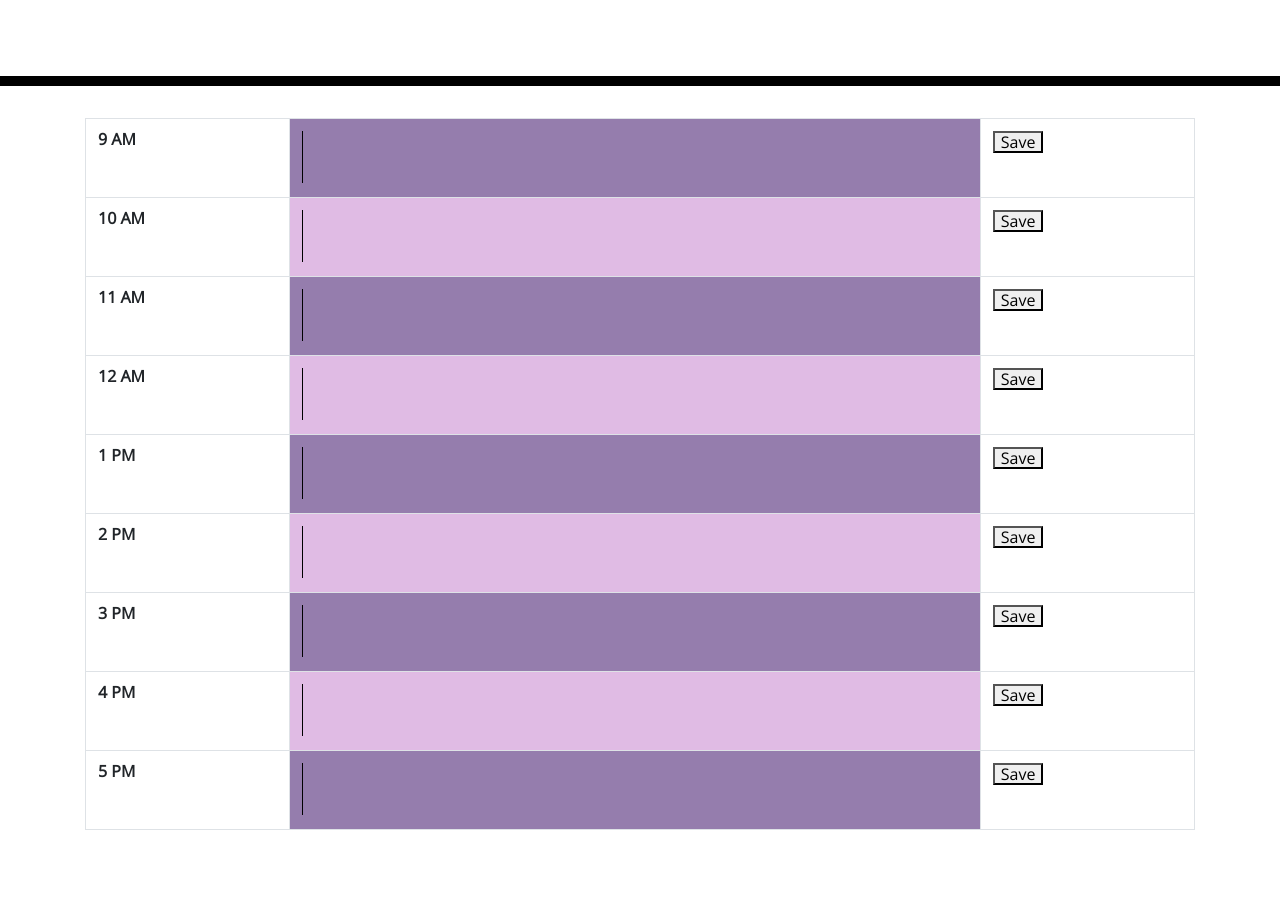
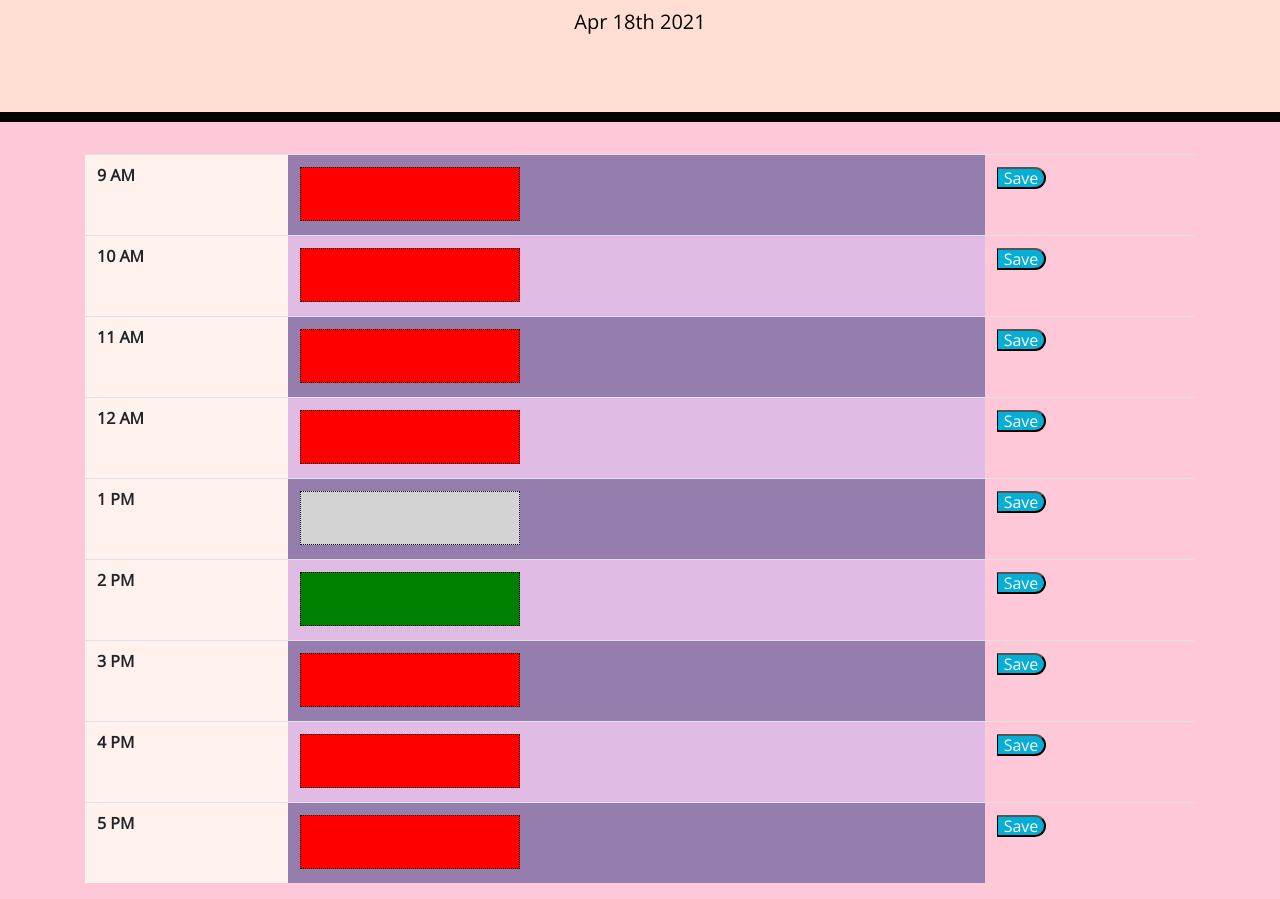
Before and after one commit to maythingo/day-planner, a plain HTML site: page index.html in a window 1280 px wide. Shown: the part 182-1081 px from the top of the page. Before the commit the page ends 1028 px from the top, so only its background shows below. Drawn offline with nearby package versions, Linux system fonts and the light colour scheme.

Commit message:
added screenshot, update time to gray out the time blocks, working on local storage is not successful

```diff
--- a/index.html
+++ b/index.html
@@ -22,64 +22,62 @@
     <title>Work Day Scheduler</title>
   </head>
 
-  <body>
+  <body class=body>
     <header class="jumbotron">
       <h1 class="display-3">Work Day Scheduler</h1>
-      <!-- Clock -->
-
-
       <p class="lead">A simple calendar app for scheduling your work day</p>
+       <!-- Clock -->
       <p id="currentDay" class="lead"></p>
     </header>
 
     <div class="container">
       <!-- Timeblocks go here -->
-      <table class="table table-bordered">
+      <table class="table table-border-dotted">
         <tbody>
           <tr>
-            <th scope="row">9 AM</th>
-            <td class="oddRow"><textarea></textarea></td>
-            <td><button>Save</button></td>
+            <th scope="row" class=firstCell id="9AM">9 AM</th>
+            <td class="oddRow"><textarea class="textArea"id="9"></textarea></td>
+            <td><button class="saveBtn">Save</button></td>
           </tr>
           <tr>
-            <th scope="row">10 AM</th>
-            <td class="evenRow"><textarea></textarea></td>
-            <td><button>Save</button></td>
+            <th scope="row" class=firstCell id="10AM">10 AM</th>
+            <td class="evenRow"><textarea class="textArea" id="10"></textarea></td>
+            <td><button class="saveBtn">Save</button></td>
           </tr>
           <tr>
-            <th scope="row">11 AM</th>
-            <td class="oddRow"><textarea></textarea></td>
-            <td><button>Save</button></td>
+            <th scope="row" class=firstCell id="11AM">11 AM</th>
+            <td class="oddRow"><textarea class="textArea" id="11"></textarea></td>
+            <td><button class="saveBtn">Save</button></td>
           </tr>
           <tr>
-            <th scope="row">12 AM</th>
-            <td class="evenRow"><textarea></textarea></td>
-            <td><button>Save</button></td>
+            <th scope="row" class=firstCell id="12AM">12 AM</th>
+            <td class="evenRow"><textarea class="textArea" id="12"></textarea></td>
+            <td><button class="saveBtn">Save</button></td>
           </tr>
           <tr>
-            <th scope="row">1 PM</th>
-            <td class="oddRow"><textarea></textarea></td>
-            <td><button>Save</button></td>
+            <th scope="row" class=firstCell id="1PM">1 PM</th>
+            <td class="oddRow"><textarea class="textArea" id="1"></textarea></td>
+            <td><button class="saveBtn">Save</button></td>
           </tr>
           <tr>
-            <th scope="row">2 PM</th>
-            <td class="evenRow"><textarea></textarea></td>
-            <td><button>Save</button></td>
+            <th scope="row" class=firstCell id="2PM">2 PM</th>
+            <td class="evenRow"><textarea class="textArea" id="2"></textarea></td>
+            <td><button class="saveBtn">Save</button></td>
           </tr>
           <tr>
-            <th scope="row">3 PM</th>
-            <td class="oddRow"><textarea></textarea></td>
-            <td><button>Save</button></td>
+            <th scope="row" class=firstCell id="3PM">3 PM</th>
+            <td class="oddRow"><textarea class="textArea" id="3"></textarea></td>
+            <td><button class="saveBtn">Save</button></td>
           </tr>
           <tr>
-            <th scope="row">4 PM</th>
-            <td class="evenRow"><textarea></textarea></td>
-            <td><button>Save</button></td>
+            <th scope="row" class=firstCell id="4PM">4 PM</th>
+            <td class="evenRow"><textarea class="textArea" id="4"></textarea></td>
+            <td><button class="saveBtn">Save</button></td>
           </tr>
           <tr>
-            <th scope="row">5 PM</th>
-            <td class="oddRow"><textarea></textarea></td>
-            <td><button>Save</button></td>
+            <th scope="row" class=firstCell id="5PM">5 PM</th>
+            <td class="oddRow"><textarea class="textArea" id="5"></textarea></td>
+            <td><button class="saveBtn">Save</button></td>
           </tr>
         </tbody>
       </table>
@@ -99,5 +97,6 @@
 
     <script src="https://cdnjs.cloudflare.com/ajax/libs/jquery/3.2.1/jquery.min.js"></script>
     <script src="https://cdnjs.cloudflare.com/ajax/libs/moment.js/2.24.0/moment.min.js"></script>
+    <script src="./script.js"></script>
   </body>
 </html>
--- a/script.js
+++ b/script.js
@@ -1 +1,63 @@
-var date = moment().format("MMM Do YY");
+/*Clock*/
+var date = moment().format("MMM Do YYYY");
+$("#currentDay").append(date);
+
+var time = ["9", "10", "11", "12", "1", "2", "3", "4", "5"]
+updatetime();
+
+function updatetime(){
+    var currentTime = moment().format('H');
+    for(var i = 0; i < time.length; i++) {
+        if (parseInt(time[i]) > currentTime) {
+            $("#" + time[i]).attr("style", "background-color: red");
+
+
+          }
+          else if (parseInt(time[i]) < currentTime) {
+            $("#" + time[i]).attr("style", "background-color: lightgray");
+
+          }
+          else if (parseInt(time[i]) == currentTime) {
+            $("#" + time[i]).attr("style", "background-color: green");
+
+          }
+        }
+      }
+
+
+var save = document.querySelector(".saveBtn");
+
+save.addEventListener("click", function(){
+    var time = $(this).parent().attr("id");
+    var textContent = $("textarea").val().trim();
+    localStorage.setItem(time, textContent);
+    console.log(time, textContent);
+});
+
+
+      /*
+$(".saveBtn").on("click", function() {
+    var time = $(this).parent().attr("class");
+    var textContent = $("textarea").val().trim();
+
+    localStorage.setItem(time, textContent);
+    console.log(time, textContent);
+}); */
+/*
+$("#9AM").children("textarea").val(localStorage.getItem("9AM"));
+
+$("#10AM").children("textarea").val(localStorage.getItem("10AM"));
+
+$("#11AM").children("textarea").val(localStorage.getItem("11AM"));
+
+$("#12PM").children("textarea").val(localStorage.getItem("12PM"));
+
+$("#1PM").children("textarea").val(localStorage.getItem("1PM"));
+
+$("#2PM").children("textarea").val(localStorage.getItem("2PM"));
+
+$("#3PM").children("textarea").val(localStorage.getItem("3PM"));
+
+$("#4PM").children("textarea").val(localStorage.getItem("4PM"));
+
+$("#5PM").children("textarea").val(localStorage.getItem("5PM"));*/
--- a/style.css
+++ b/style.css
@@ -6,16 +6,16 @@ body {
 
 textarea {
   background: transparent;
-  border: none;
   resize: none;
   color: #000000;
-  border-left: 1px solid black;
+  border: 1px solid black;
+  border-style: dotted;
   padding: 10px;
 }
 
 .jumbotron {
   text-align: center;
-  background-color: transparent;
+  background-color: #FFDFD3;
   color: black;
   border-radius: 0;
   border-bottom: 10px solid black;
@@ -65,15 +65,23 @@ textarea {
   color: white;
 }
 
-.saveBtn i:hover {
+.saveBtn:hover {
   font-size: 20px;
   transition: all 0.3s ease-in-out;
+}
+
+.body{
+  background-color: #FEC8D8;
 }
 
 /*container*/
 .scheduleContainer {
   font-family: Optimo, 'Lucida Sans', 'Lucida Sans Regular', 'Lucida Grande', 'Lucida Sans Unicode', Geneva, Verdana, sans-serif;
   background-color: #E0BBE4;
+}
+
+.firstCell{
+  background-color: #fff1eb;
 }
 
 /*row color*/
```
Also changed, not shown: Screen Shot 2021-04-17 at 6.41.50 PM.png (added), 1 other file.
